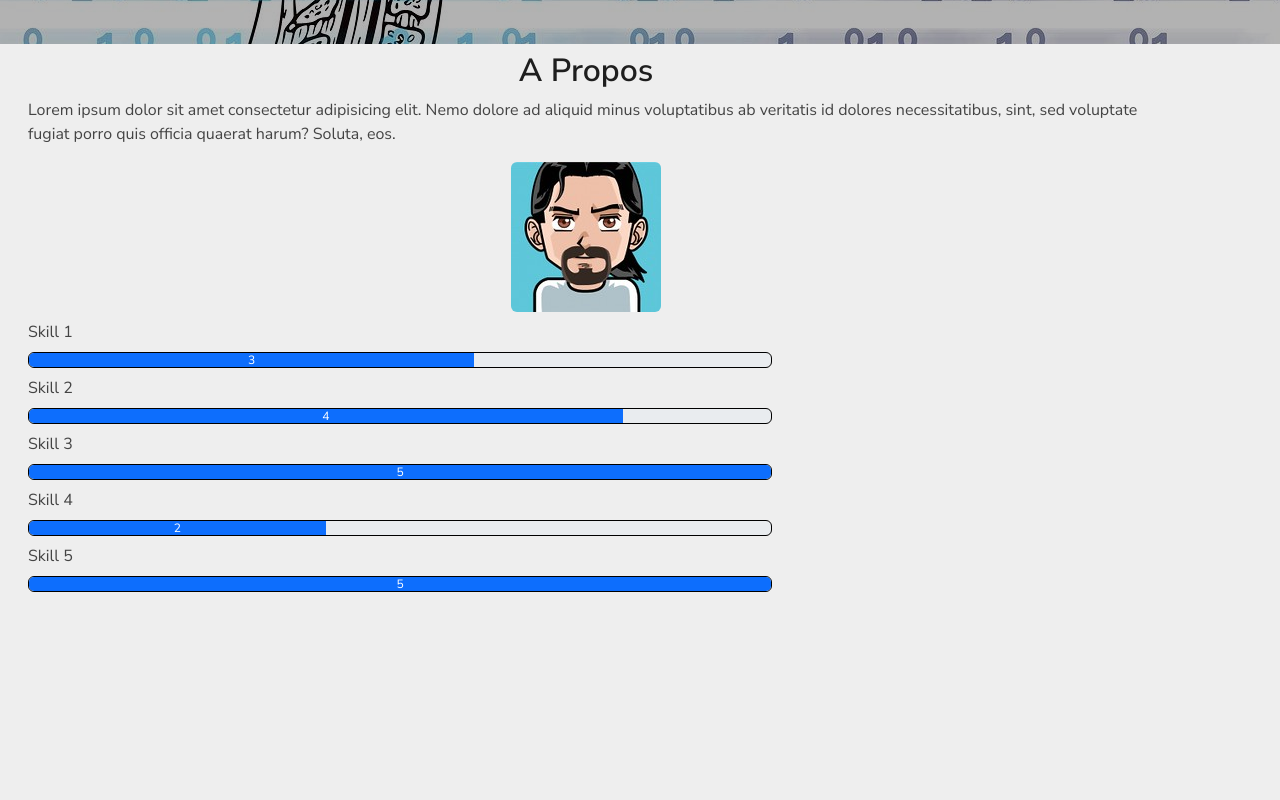
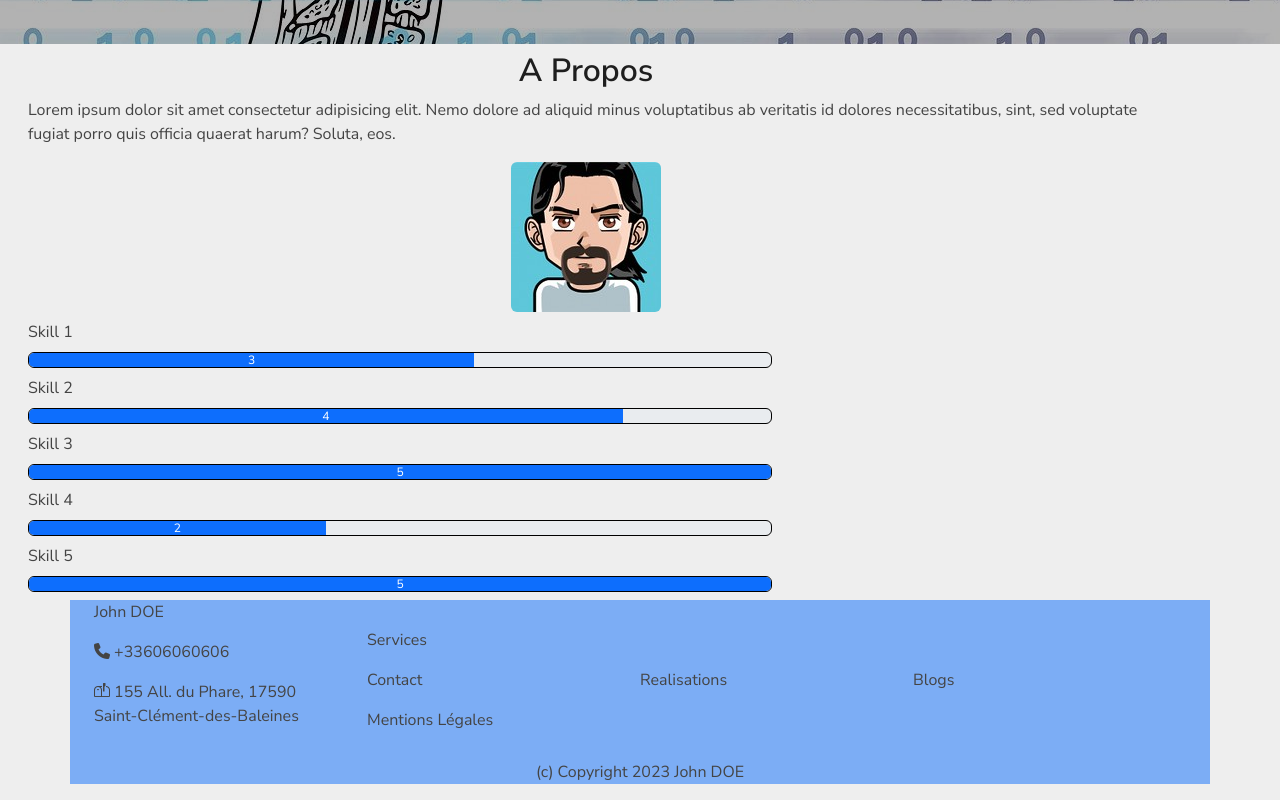
Before and after one commit to Etyliath/optimiserMonCVEnReact, a React (Vite) app: page / in a window 1280 px wide. Shown: the part 652-1452 px from the top of the page. Before the commit the page ends 1252 px from the top, so only its background shows below. Built offline with nearby package versions, Linux system fonts and the light colour scheme; a web font is replaced by a local one.

Commit message:
Create footer add component footer and structure footer add button top page Issue #23

```diff
--- a/src/App.jsx
+++ b/src/App.jsx
@@ -6,7 +6,7 @@ import { Blogs } from './pages/Blogs'
 import { Services } from './pages/Services'
 import { Contact } from './pages/Contact'
 import { Header } from './components/Header'
-
+import { Footer } from './components/Footer'
 const router = createBrowserRouter([
   {
     path: '/',
@@ -14,6 +14,7 @@ const router = createBrowserRouter([
       <>
         <Header />
         <Home />
+        <Footer/>
       </>
     ),
   },
@@ -23,6 +24,7 @@ const router = createBrowserRouter([
       <>
         <Header />
         <Services />
+        <Footer/>
       </>
     ),
   },
@@ -32,6 +34,7 @@ const router = createBrowserRouter([
       <>
         <Header />
         <Realizations />
+        <Footer/>
       </>
     ),
   },
@@ -41,6 +44,7 @@ const router = createBrowserRouter([
       <>
         <Header />
         <Blogs />
+        <Footer/>
       </>
     ),
   },
@@ -50,6 +54,7 @@ const router = createBrowserRouter([
       <>
         <Header />
         <Contact />
+        <Footer/>
       </>
     ),
   },
@@ -59,6 +64,7 @@ const router = createBrowserRouter([
       <>
         <Header />
         <Legales />
+        <Footer/>
       </>
     ),
   },
--- /dev/null
+++ b/src/components/Footer.jsx
@@ -0,0 +1,113 @@
+import { NavLink } from 'react-router-dom'
+import { useState, useEffect } from 'react'
+
+export function Footer() {
+  const [visible, setVisible] = useState(false)
+
+  useEffect(() => {
+    const handler = () => {
+      if (window.scrollY !== 0) {
+        setVisible(true)
+      } else {
+        setVisible(false)
+      }
+    }
+    window.addEventListener('scroll', handler)
+    return () => {
+      window.removeEventListener('scroll', handler)
+    }
+  })
+
+  const scrollToTop = () => {
+    window.scrollTo({ top: 0, left: 0, behavior: 'smooth' })
+  }
+
+  return (
+    <>
+      <footer className='container-lg mt-2 bg-primary bg-opacity-50'>
+        <div className='container-lg row align-items-center justify-content-center'>
+          <div className='col-3'>
+            <address className='d-flex flex-column text-left'>
+              <p>John DOE</p>
+              <p>
+                <i className='fa-solid fa-phone'></i> +33606060606
+              </p>
+              <p>
+                <i className='bi bi-mailbox-flag'></i> 155 All. du Phare, 17590
+                Saint-Clément-des-Baleines
+              </p>
+            </address>
+          </div>
+          <div className='col-3'>
+            <nav>
+              <ul className='navbar-nav ms-auto'>
+                <li className='nav-item'>
+                  <NavLink
+                    className='nav-link'
+                    to='/services'
+                  >
+                    Services
+                  </NavLink>
+                </li>
+                <li className='nav-item'>
+                  <NavLink
+                    className='nav-link'
+                    to='/contact'
+                  >
+                    Contact
+                  </NavLink>
+                </li>
+                <li className='nav-item'>
+                  <NavLink
+                    className='nav-link'
+                    to='/legales'
+                  >
+                    Mentions Légales
+                  </NavLink>
+                </li>
+              </ul>
+            </nav>
+          </div>
+          <div className='col-3'>
+            <nav>
+              <ul className='navbar-nav ms-auto'>
+                <li className='nav-item'>
+                  <NavLink
+                    className='nav-link'
+                    to='/realizations'
+                  >
+                    Realisations
+                  </NavLink>
+                </li>
+              </ul>
+            </nav>
+          </div>
+          <div className='col-3'>
+            <ul className='navbar-nav ms-auto'>
+              <li className='nav-item'>
+                <NavLink
+                  className='nav-link'
+                  to='/blogs'
+                >
+                  Blogs
+                </NavLink>
+              </li>
+            </ul>
+          </div>
+        </div>
+        <div className='container-fluid'>
+          <p className='text-center'>(c) Copyright 2023 John DOE</p>
+          {visible && (
+            <button
+              className='btn btn-outline-primary bouton-up'
+              onClick={scrollToTop}
+              style={{ position: 'fixed', bottom: '20px', right: '6%' }}
+            >
+              <i className="fa-regular fa-square-caret-up mx-1"></i>En haut
+            </button>
+          )}
+        </div>
+      </footer>
+    </>
+  )
+}
```
